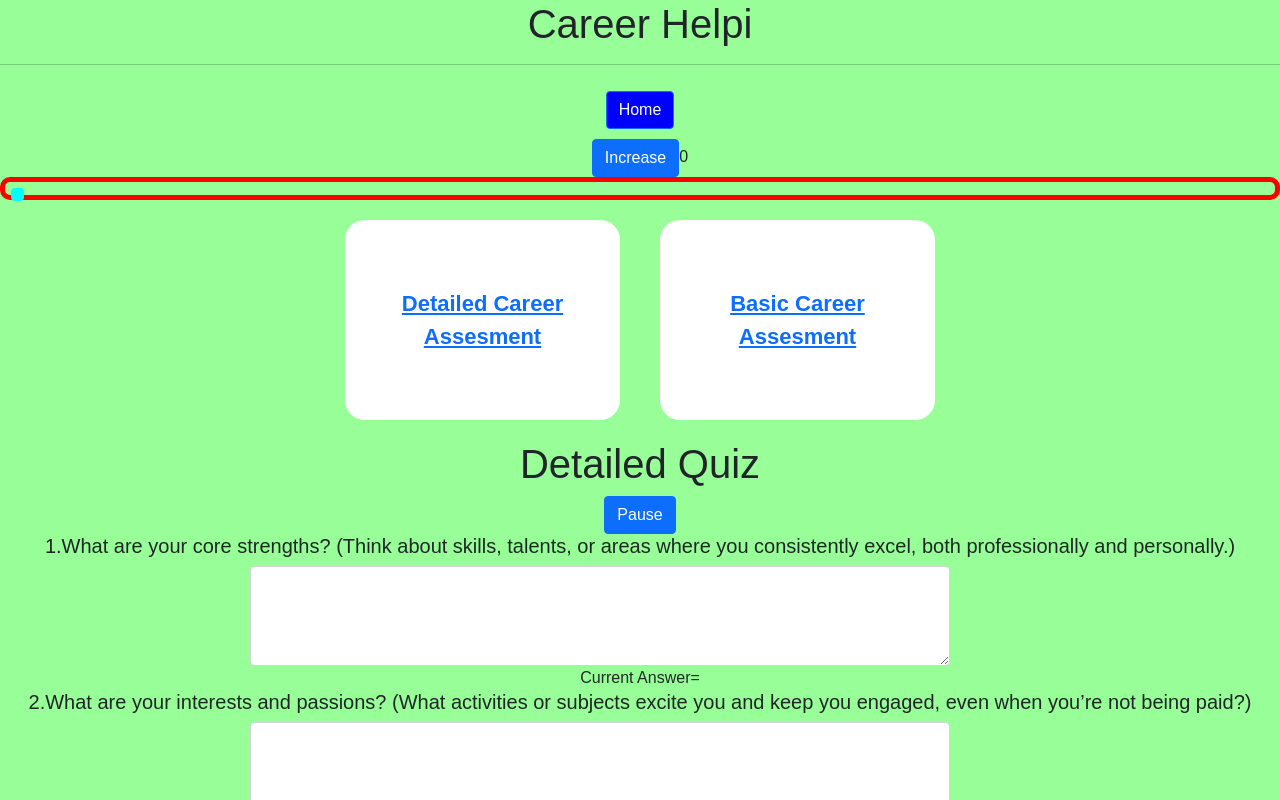
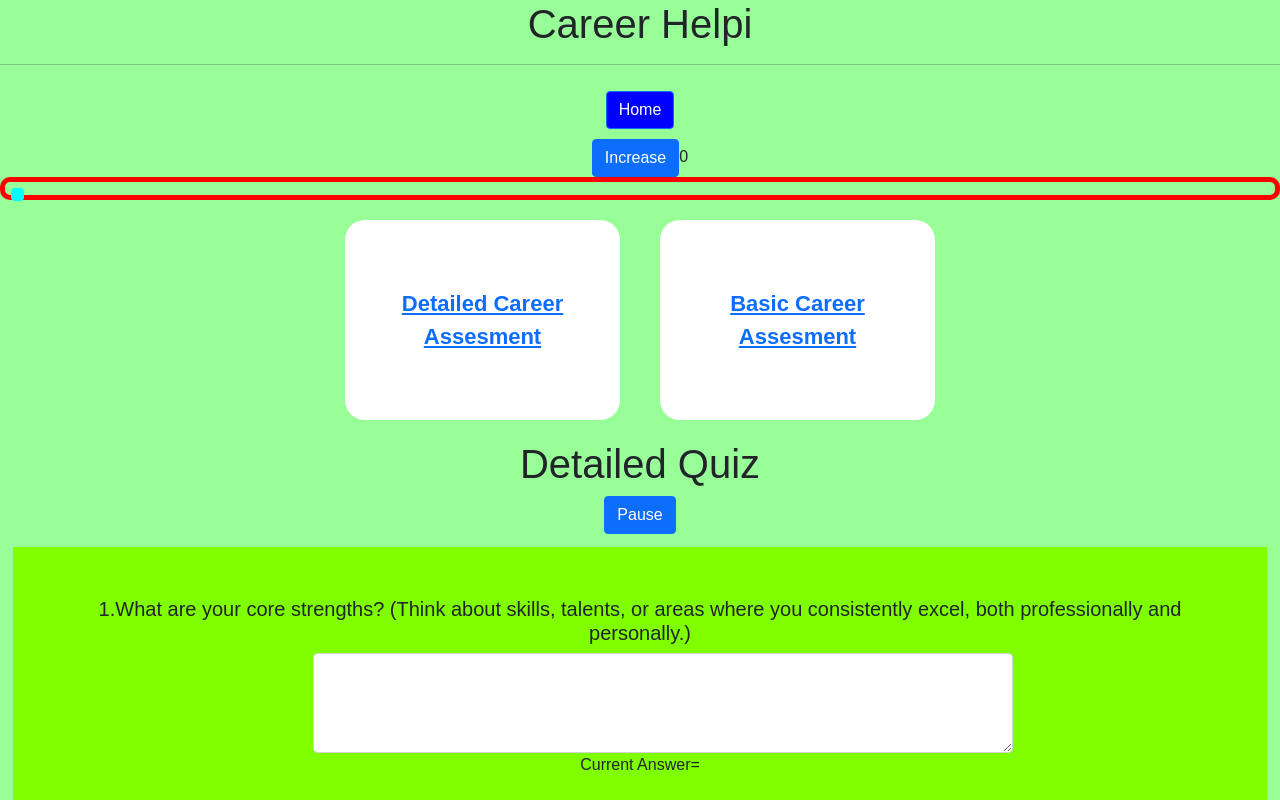
Before and after one commit to ColinB777/FinalProject, a React (Create React App) app: page /detailed_quiz in a window 1280 px wide. Shown: the top 800 px of the page. Built offline with nearby package versions, Linux system fonts and the light colour scheme.

Commit message:
added the detailed quiz css file

```diff
--- a/src/detailed.css
+++ b/src/detailed.css
@@ -2,3 +2,9 @@
     width: 1000px;
     height: 300px;
 }
+
+.Question_Box{
+    background-color:chartreuse;
+    margin: 1%;
+    padding:50px;
+}
```
